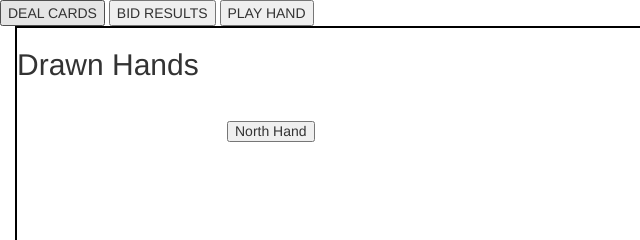
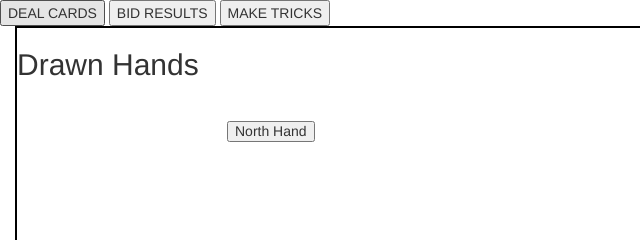
Before and after one commit to mgwismer/mgwismer.github.io-BridgeProject, a plain HTML site: page index.html in a window 1280 px wide. Shown: the top 240 px of the page, 0-640 px from the left. Drawn offline with nearby package versions, Linux system fonts and the light colour scheme.

Commit message:
small test from home computer

```diff
--- a/index.html
+++ b/index.html
@@ -19,7 +19,7 @@
 <body>
   <input type="button" id="dealCards" value="DEAL CARDS"/>
   <input type="button" id="bidResultsbtn" value="BID RESULTS" />
-  <input type="button" id="playGamebtn" value="PLAY HAND" />
+  <input type="button" id="playGamebtn" value="MAKE TRICKS" />
   <div class="container-fluid">
     <div class="bridgeTable">
       <h2>Drawn Hands</h2> <br>
```
